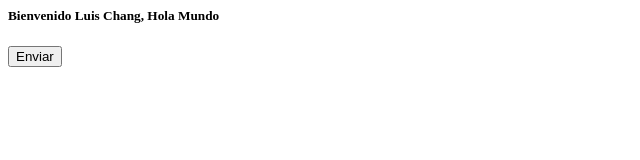
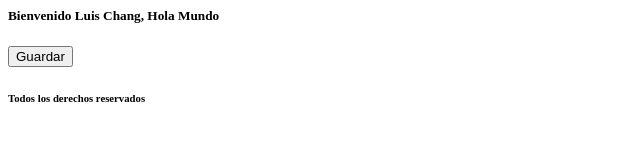
Before and after one commit to luischang/mi-primer-proyecto-html-git, a plain HTML site: page index.html in a window 1280 px wide. Shown: the whole page, without its empty margins (0-640 px from the left). Drawn offline with Linux system fonts and the light colour scheme.

Commit message:
Cambio de nombre del botón y derechos reservados

```diff
--- a/index.html
+++ b/index.html
@@ -5,11 +5,12 @@
 <body>
     <h5>Bienvenido Luis Chang, Hola Mundo</h5>
 
-    <button>Enviar</button>
+    <button>Guardar</button>
 
 </body>
 
 <footer>
+    <h6>Todos los derechos reservados</h6>
 
 </footer>
 
```
